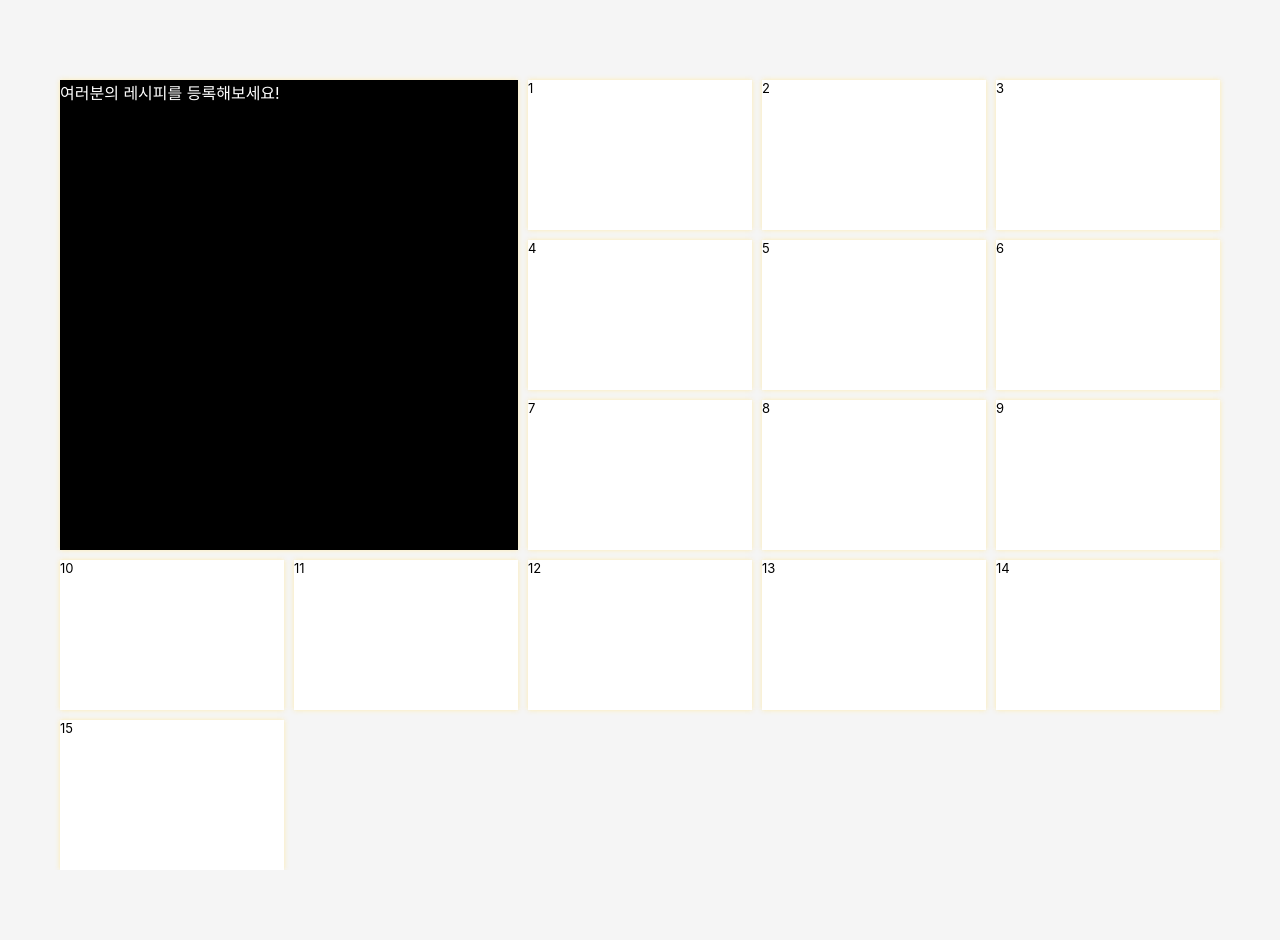
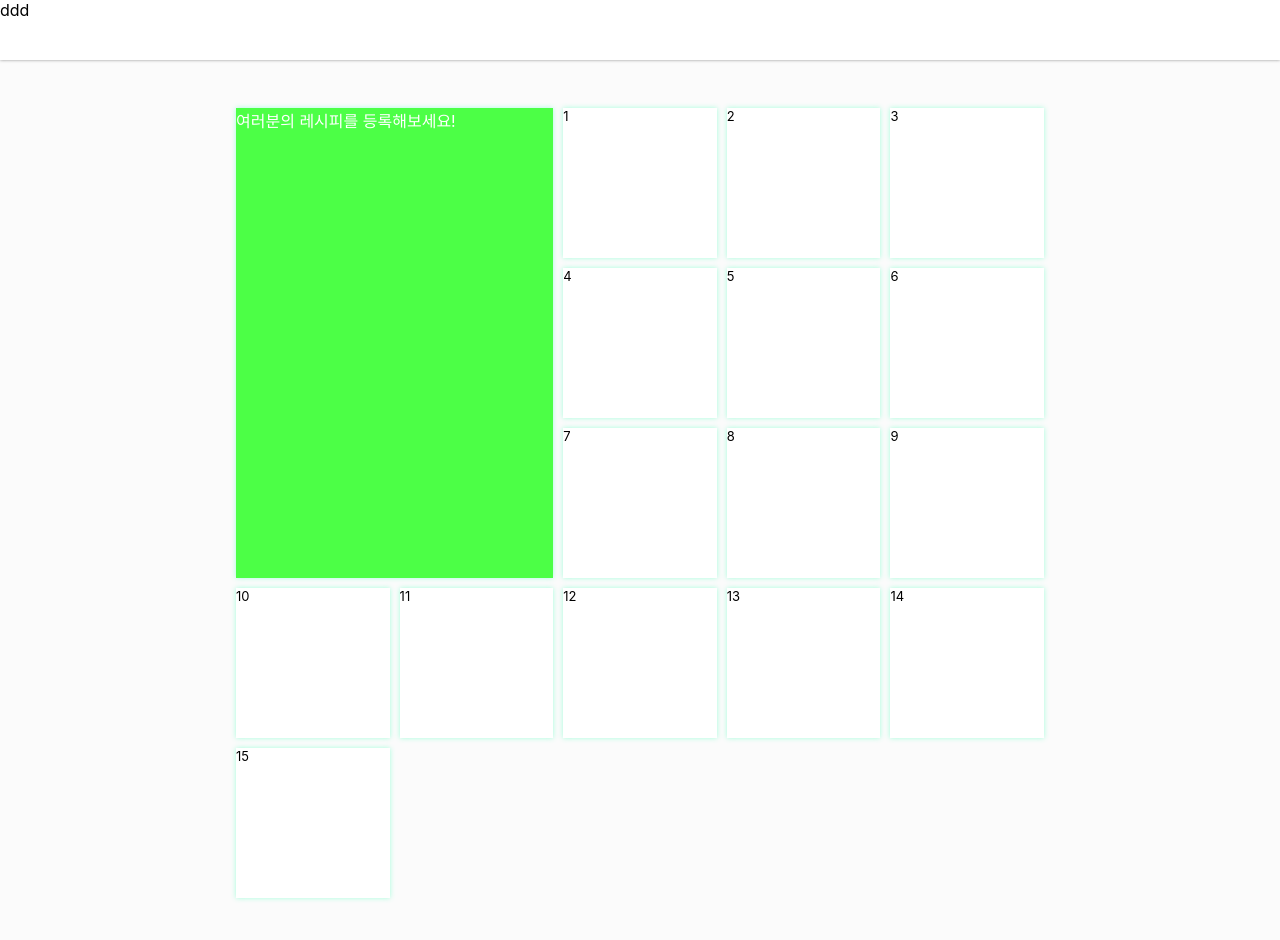
Before and after one commit to kigpand/cook-recipe, a React (Create React App) app: page / in a window 1280 px wide. Shown: the top 940 px of the page. Before the commit the page ends 870 px from the top, so only its background shows below. Built offline with nearby package versions, Linux system fonts and the light colour scheme.

Commit message:
header component 추가.

```diff
--- a/src/App.module.scss
+++ b/src/App.module.scss
@@ -3,7 +3,6 @@
 
 .App {
   width: 100vw;
-  height: 100vh;
-  background-color: $backgroundColor;
   @include flexSort;
+  flex-direction: column;
 }
--- a/src/App.tsx
+++ b/src/App.tsx
@@ -1,9 +1,11 @@
 import styles from "./App.module.scss";
+import Header from "./components/header/Header";
 import Lists from "./components/lists/Lists";
 
 function App() {
   return (
     <div className={styles.App}>
+      <Header />
       <Lists />
     </div>
   );
--- /dev/null
+++ b/src/components/header/Header.module.scss
@@ -0,0 +1,6 @@
+.header {
+  width: 100%;
+  height: 60px;
+  box-shadow: 0px 0px 3px 0px rgba(132, 132, 132, 0.904);
+  background-color: white;
+}
--- /dev/null
+++ b/src/components/header/Header.tsx
@@ -0,0 +1,7 @@
+import styles from "./Header.module.scss";
+
+const Header = () => {
+  return <div className={styles.header}>ddd</div>;
+};
+
+export default Header;
--- a/src/components/listItem/ListItem.module.scss
+++ b/src/components/listItem/ListItem.module.scss
@@ -5,4 +5,10 @@
   font-size: 13px;
   box-shadow: $boxShadow;
   background-color: $listBackgroundColor;
+  transition: 0.5s;
+
+  &:hover {
+    cursor: pointer;
+    transform: translateY(-5px);
+  }
 }
--- a/src/components/lists/Lists.module.scss
+++ b/src/components/lists/Lists.module.scss
@@ -1,9 +1,10 @@
 @import "../../styles/color.scss";
 
 .lists {
-  width: 100%;
+  width: 60%;
   height: 80%;
   padding: 5rem;
+  padding-top: 3rem;
   display: grid;
   justify-content: center;
   grid-template-columns: repeat(5, 20%);
@@ -16,7 +17,7 @@
     grid-row-start: 1;
     grid-row-end: 4;
     box-shadow: $boxShadow;
-    background-color: black;
+    background-color: rgb(76, 255, 70);
     color: white;
   }
 }
--- a/src/components/lists/Lists.tsx
+++ b/src/components/lists/Lists.tsx
@@ -1,3 +1,4 @@
+import { useEffect } from "react";
 import ListItem from "../listItem/ListItem";
 import styles from "./Lists.module.scss";
 
--- a/src/styles/color.scss
+++ b/src/styles/color.scss
@@ -1,3 +1,3 @@
-$backgroundColor: whitesmoke;
-$boxShadow: 0px 0px 5px 0px rgba(255, 235, 168, 0.904);
+$backgroundColor: rgba(221, 221, 221, 0.1);
+$boxShadow: 0px 0px 5px 0px rgba(156, 255, 217, 0.904);
 $listBackgroundColor: white;
```
